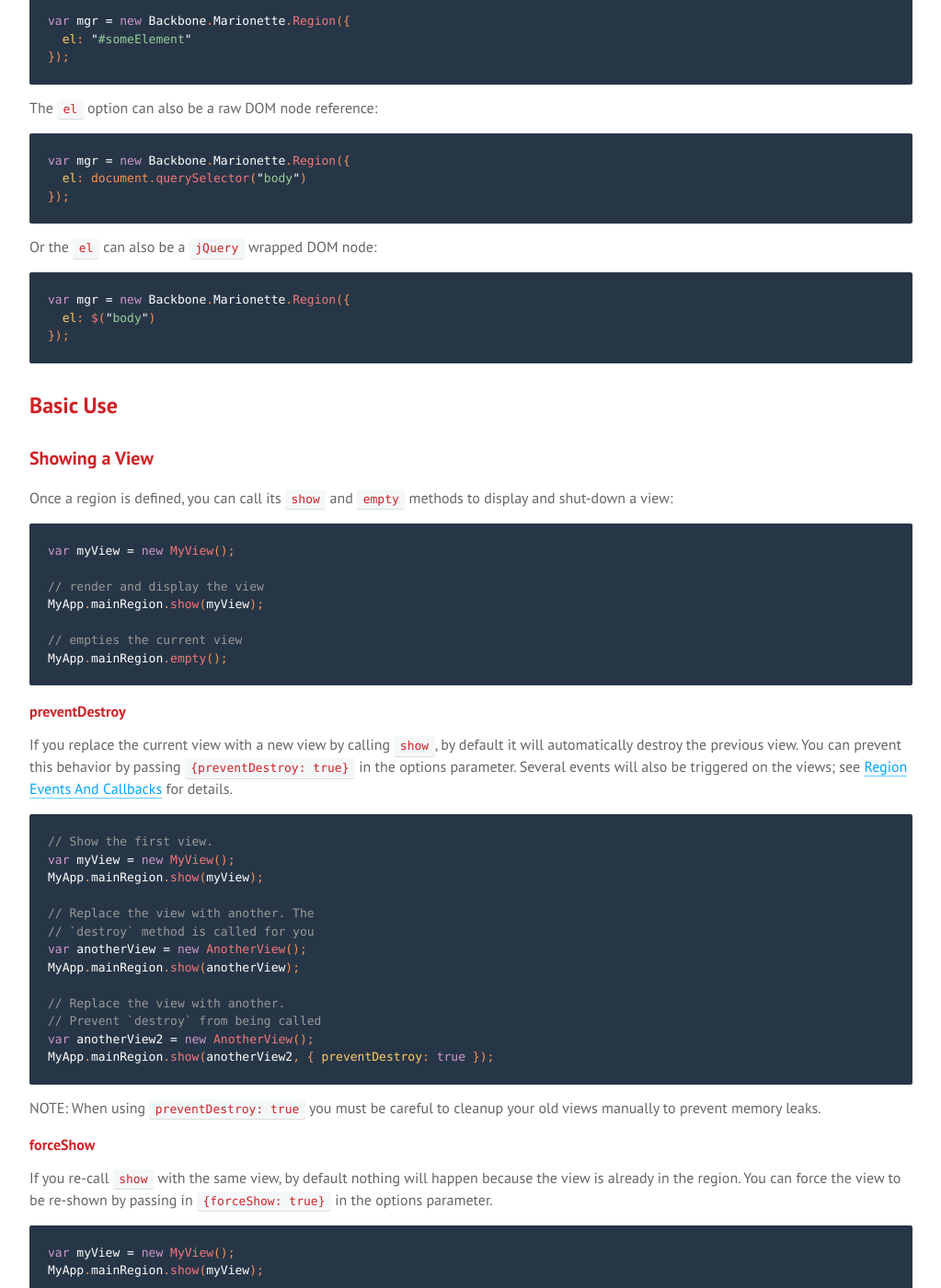
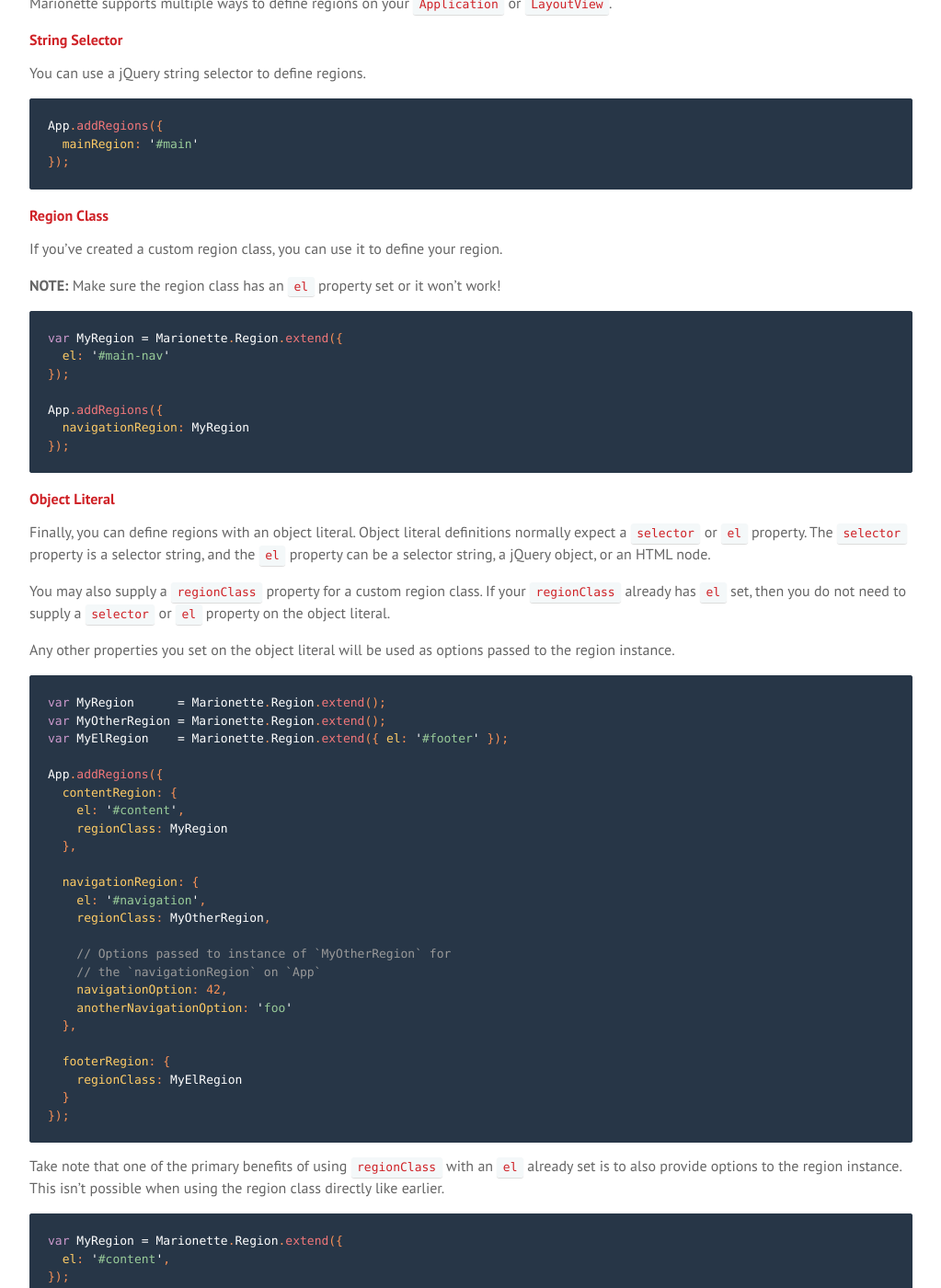
Before and after one commit to sadcitizen/marionettejs.ru, a Jekyll site: the page built from _posts/2014-05-10-region.md, in a window 1280 px wide and 1400 px high, scrolled down 1809 px. Shown: the whole window at 92% size, without its empty margins (128-1151 px from the left). Built offline with Jekyll 4.4.1, drawn with Linux system fonts in a browser that asks for light colours; some web fonts are replaced; Markdown is read by kramdown in place of the engine named in the settings; some of the changed text lies outside the part shown.

Commit message:
update ru/Region

````diff
--- a/_includes/translation/ru/marionette.region.md
+++ b/_includes/translation/ru/marionette.region.md
@@ -7,9 +7,11 @@
 ## Documentation Index
 
 * [Defining An Application Region](#defining-an-application-region)
+  * [Region Configuration Types](#region-configuration-types)
 * [Initialize A Region With An `el`](#initialize-a-region-with-an-el)
 * [Basic Use](#basic-use)
 * [Showing a view](#showing-a-view)
+* [Checking whether a region is showing a view](#checking-whether-a-region-is-showing-a-view)
 * [`reset` A Region](#reset-a-region)
 * [Set How View's `el` Is Attached](#set-how-views-el-is-attached)
 * [Attach Existing View](#attach-existing-view)
@@ -59,6 +61,122 @@
 layoutView.content.show(new MainContentView());
 ```
 
+### Region Configuration Types
+
+Marionette supports multiple ways to define regions on your `Application` or `LayoutView`.
+
+#### String Selector
+
+You can use a jQuery string selector to define regions.
+
+```js
+App.addRegions({
+  mainRegion: '#main'
+});
+```
+
+#### Region Class
+
+If you've created a custom region class, you can use it to
+define your region.
+
+**NOTE:** Make sure the region class has an `el`
+property set or it won't work!
+
+```js
+var MyRegion = Marionette.Region.extend({
+  el: '#main-nav'
+});
+
+App.addRegions({
+  navigationRegion: MyRegion
+});
+```
+
+#### Object Literal
+
+Finally, you can define regions with an object literal. Object
+literal definitions normally expect a `selector` or `el`
+property.  The `selector` property is a selector string, and
+the `el` property can be a selector string, a jQuery object,
+or an HTML node.
+
+You may also supply a `regionClass` property for a custom region
+class. If your `regionClass` already has `el` set, then you do
+not need to supply a `selector` or `el` property on the object
+literal.
+
+Any other properties you set on the object literal will be
+used as options passed to the region instance.
+
+```js
+var MyRegion      = Marionette.Region.extend();
+var MyOtherRegion = Marionette.Region.extend();
+var MyElRegion    = Marionette.Region.extend({ el: '#footer' });
+
+App.addRegions({
+  contentRegion: {
+    el: '#content',
+    regionClass: MyRegion
+  },
+
+  navigationRegion: {
+    el: '#navigation',
+    regionClass: MyOtherRegion,
+
+    // Options passed to instance of `MyOtherRegion` for
+    // the `navigationRegion` on `App`
+    navigationOption: 42,
+    anotherNavigationOption: 'foo'
+  },
+
+  footerRegion: {
+    regionClass: MyElRegion
+  }
+});
+```
+
+Take note that one of the primary benefits of using `regionClass`
+with an `el` already set is to also provide options to the region
+instance. This isn't possible when using the region class directly
+like earlier.
+
+```js
+var MyRegion = Marionette.Region.extend({
+  el: '#content',
+});
+
+App.addRegions({
+  contentRegion: {
+    regionClass: MyRegion,
+    myRegionOption: 'bar',
+    myOtherRegionOption: 'baz'
+  }
+});
+```
+
+#### Mix-and-match
+
+Of course you can mix-and-match the region configuration types.
+
+```js
+var MyRegion = Marionette.Region.extend({
+  el: '#content'
+});
+
+var MyOtherRegion = Marionette.Region.extend();
+
+App.addRegions({
+  contentRegion: MyRegion,
+
+  navigationRegion: '#navigation',
+
+  footerRegion: {
+    el: '#footer',
+    regionClass: MyOtherRegion
+  }
+});
+```
 
 ## Initialize A Region With An `el`
 
@@ -143,6 +261,12 @@
 // the second show call will re-show the view
 MyApp.mainRegion.show(myView, {forceShow: true});
 ```
+
+### Checking whether a region is showing a view
+
+If you wish to check whether a region has a view, you can use the `hasView`
+function. This will return a boolean value depending whether or not the region
+is showing a view.
 
 ### `reset` A Region
 
````
